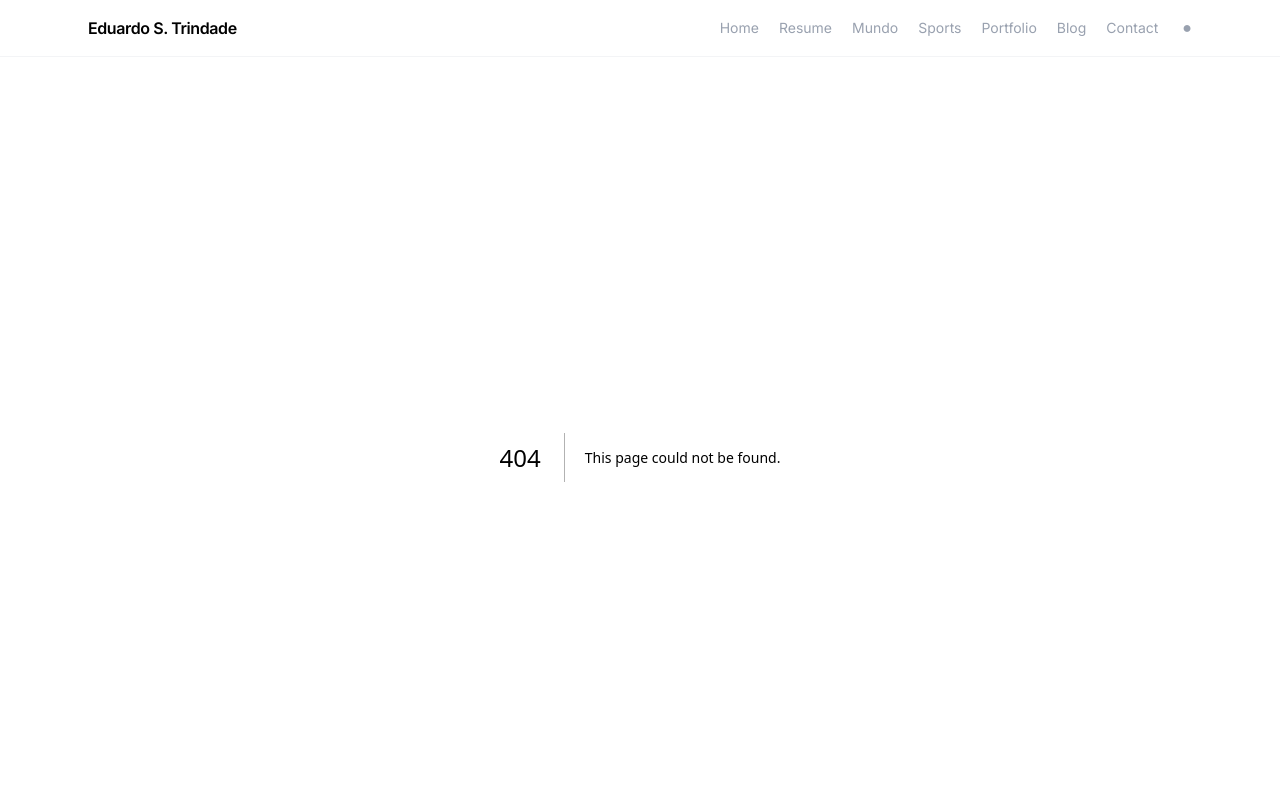
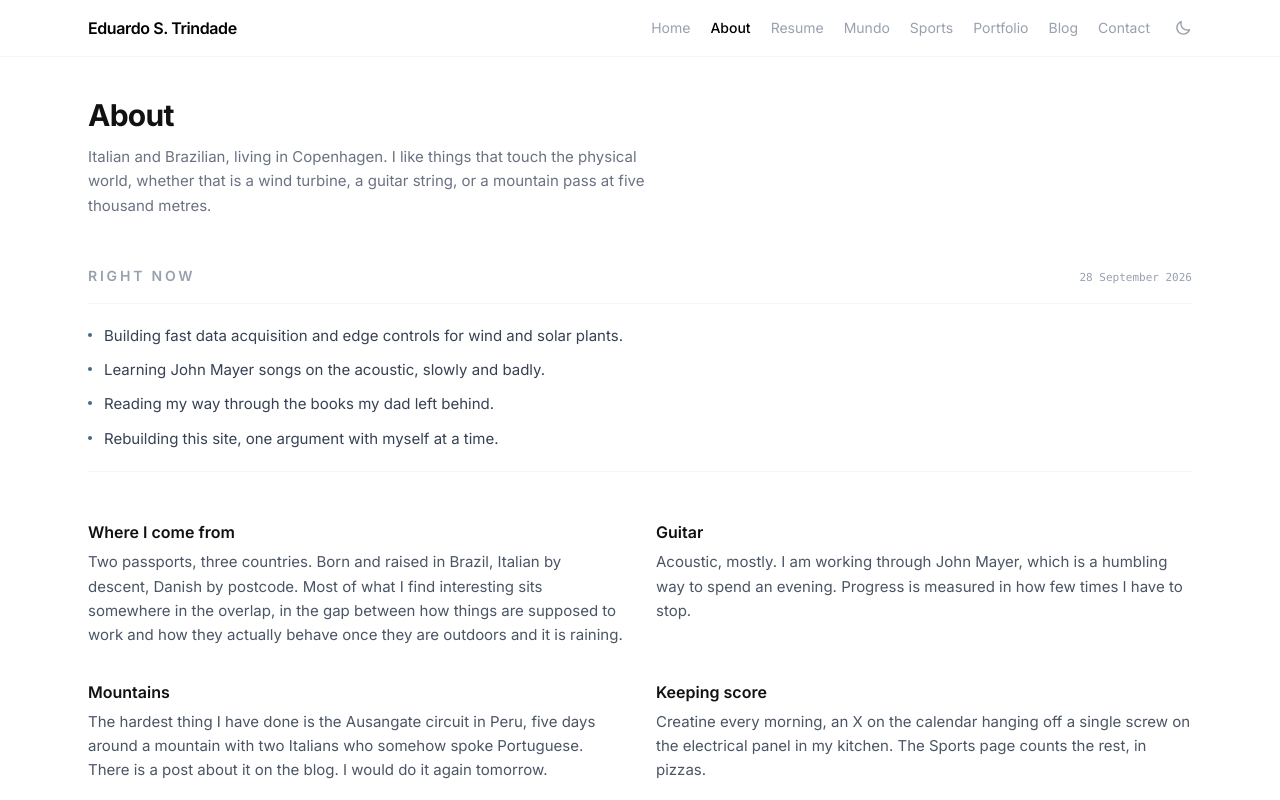
Before and after one commit to dudustri/blog, a Next.js app: page /about in a window 1280 px wide. Before the commit this address had no page. Shown: the top 800 px of the page. Built offline with nearby package versions, Linux system fonts and the light colour scheme.

Commit message:
feat: about page and header theme icon

```diff
--- /dev/null
+++ b/app/about/page.tsx
@@ -0,0 +1,85 @@
+import type { Metadata } from "next";
+import { intro, now, sections } from "@/app/data/about";
+import { formatDate } from "@/app/data/blog";
+
+const TITLE = "About";
+const DESCRIPTION =
+  "Who Eduardo Sfreddo Trindade is away from the resume, and what he is up to right now.";
+
+export const metadata: Metadata = {
+  title: TITLE,
+  description: DESCRIPTION,
+  alternates: { canonical: "/about" },
+  openGraph: { title: TITLE, description: DESCRIPTION, url: "/about" },
+};
+
+export default function AboutPage() {
+  const [current, ...archive] = now;
+
+  return (
+    <div className="w-full max-w-6xl mx-auto px-6 py-10">
+      <h1 className="text-3xl font-bold tracking-tight mb-3">About</h1>
+      <p className="text-gray-500 text-[15px] leading-relaxed max-w-xl mb-12">{intro}</p>
+
+      {/* the /now convention, a dated snapshot rather than a timeless bio */}
+      {current ? (
+        <section className="mb-12">
+          <div className="flex items-baseline justify-between gap-4 mb-4">
+            <h2 className="text-sm font-semibold uppercase tracking-[0.2em] text-gray-400">
+              Right now
+            </h2>
+            <time className="font-mono text-[11px] text-gray-400">
+              {formatDate(current.date)}
+            </time>
+          </div>
+          <ul className="space-y-2.5 border-y border-gray-100 py-5">
+            {current.entries.map((e) => (
+              <li key={e} className="flex gap-3 text-[15px] leading-relaxed text-gray-700">
+                <span
+                  aria-hidden="true"
+                  className="mt-[9px] h-1 w-1 flex-shrink-0 rounded-full"
+                  style={{ background: "#3e6b89" }}
+                />
+                <span>{e}</span>
+              </li>
+            ))}
+          </ul>
+        </section>
+      ) : null}
+
+      <section className="mb-12 grid gap-8 sm:grid-cols-2">
+        {sections.map((s) => (
+          <div key={s.title}>
+            <h2 className="font-semibold mb-1.5">{s.title}</h2>
+            <p className="text-gray-600 text-[15px] leading-relaxed">{s.body}</p>
+          </div>
+        ))}
+      </section>
+
+      {/* old snapshots stay readable, that is the interesting part a year later */}
+      {archive.length > 0 ? (
+        <section>
+          <h2 className="text-sm font-semibold uppercase tracking-[0.2em] text-gray-400 mb-5">
+            Previously
+          </h2>
+          <div className="divide-y divide-gray-100 border-t border-gray-100">
+            {archive.map((entry) => (
+              <div key={entry.date} className="py-5">
+                <time className="font-mono text-[11px] text-gray-400">
+                  {formatDate(entry.date)}
+                </time>
+                <ul className="mt-2 space-y-1.5">
+                  {entry.entries.map((e) => (
+                    <li key={e} className="text-sm leading-relaxed text-gray-500">
+                      {e}
+                    </li>
+                  ))}
+                </ul>
+              </div>
+            ))}
+          </div>
+        </section>
+      ) : null}
+    </div>
+  );
+}
--- a/app/components/Header.tsx
+++ b/app/components/Header.tsx
@@ -6,6 +6,7 @@ import { useState, useSyncExternalStore } from "react";
 
 const navLinks = [
   { href: "/", label: "Home", exact: true },
+  { href: "/about", label: "About" },
   { href: "/resume", label: "Resume" },
   { href: "/mundo", label: "Mundo" },
   { href: "/sports", label: "Sports" },
@@ -22,6 +23,39 @@ const subscribeTheme = (onChange: () => void) => {
   return () => observer.disconnect();
 };
 const isDarkTheme = () => document.documentElement.classList.contains("dark");
+
+// shows the mode you would switch to, sun while dark and moon while light
+function ThemeIcon({ dark }: { dark: boolean }) {
+  return dark ? (
+    <svg
+      width="18"
+      height="18"
+      viewBox="0 0 24 24"
+      fill="none"
+      stroke="currentColor"
+      strokeWidth="1.8"
+      strokeLinecap="round"
+      aria-hidden="true"
+    >
+      <circle cx="12" cy="12" r="4.2" />
+      <path d="M12 2.6v2.1M12 19.3v2.1M2.6 12h2.1M19.3 12h2.1M5.7 5.7l1.5 1.5M16.8 16.8l1.5 1.5M18.3 5.7l-1.5 1.5M7.2 16.8l-1.5 1.5" />
+    </svg>
+  ) : (
+    <svg
+      width="18"
+      height="18"
+      viewBox="0 0 24 24"
+      fill="none"
+      stroke="currentColor"
+      strokeWidth="1.8"
+      strokeLinecap="round"
+      strokeLinejoin="round"
+      aria-hidden="true"
+    >
+      <path d="M20.6 14.3A8.6 8.6 0 0 1 9.7 3.4 8.6 8.6 0 1 0 20.6 14.3Z" />
+    </svg>
+  );
+}
 
 export default function Header() {
   const pathname = usePathname();
@@ -75,28 +109,28 @@ export default function Header() {
 
           {/* dark mode toggle, invisible placeholder on Mundo page to preserve layout */}
           <button
-            onClick={isMundo ? undefined : toggleDark}
-            aria-label="Toggle dark mode"
-            aria-hidden={isMundo}
-            className={`ml-1 transition-colors ${isMundo ? 'invisible' : 'text-gray-400 hover:text-black'}`}
-            style={{ fontSize: 16, lineHeight: 1, padding: "2px 0", transform: "translateY(-1px)" }}
+            onClick={toggleDark}
+            aria-label={dark ? "Switch to light mode" : "Switch to dark mode"}
+            title={dark ? "Switch to light mode" : "Switch to dark mode"}
+            className={`ml-1 flex items-center transition-colors ${
+              isMundo ? 'text-white/50 hover:text-white' : 'text-gray-400 hover:text-black'
+            }`}
           >
-            {dark ? "○" : "●"}
+            <ThemeIcon dark={dark} />
           </button>
         </nav>
 
         {/* mobile controls, dark toggle + hamburger */}
         <div className="flex md:hidden items-center gap-4">
-          {!isMundo && (
-            <button
-              onClick={toggleDark}
-              aria-label="Toggle dark mode"
-              className="text-gray-400 hover:text-black transition-colors"
-              style={{ fontSize: 16, lineHeight: 1, padding: "2px 0" }}
-            >
-              {dark ? "○" : "●"}
-            </button>
-          )}
+          <button
+            onClick={toggleDark}
+            aria-label={dark ? "Switch to light mode" : "Switch to dark mode"}
+            className={`flex items-center transition-colors ${
+              isMundo ? 'text-white/50 hover:text-white' : 'text-gray-400 hover:text-black'
+            }`}
+          >
+            <ThemeIcon dark={dark} />
+          </button>
           <button
             onClick={() => setMenuOpen((v) => !v)}
             aria-label="Toggle menu"
--- /dev/null
+++ b/app/data/about.ts
@@ -0,0 +1,15 @@
+import data from "@/content/about.json";
+
+export type NowEntry = { date: string; entries: string[] };
+export type AboutSection = { title: string; body: string };
+
+export const intro: string = data.intro;
+// newest first, the rest becomes the archive
+export const now: NowEntry[] = [...data.now].sort((a, b) => {
+  const parse = (d: string) => {
+    const [day, month, year] = d.split("-");
+    return new Date(+year, +month - 1, +day).getTime();
+  };
+  return parse(b.date) - parse(a.date);
+});
+export const sections: AboutSection[] = data.sections;
--- /dev/null
+++ b/content/about.json
@@ -0,0 +1,36 @@
+{
+  "intro": "Italian and Brazilian, living in Copenhagen. I like things that touch the physical world, whether that is a wind turbine, a guitar string, or a mountain pass at five thousand metres.",
+  "now": [
+    {
+      "date": "28-09-2026",
+      "entries": [
+        "Building fast data acquisition and edge controls for wind and solar plants.",
+        "Learning John Mayer songs on the acoustic, slowly and badly.",
+        "Reading my way through the books my dad left behind.",
+        "Rebuilding this site, one argument with myself at a time."
+      ]
+    }
+  ],
+  "sections": [
+    {
+      "title": "Where I come from",
+      "body": "Two passports, three countries. Born and raised in Brazil, Italian by descent, Danish by postcode. Most of what I find interesting sits somewhere in the overlap, in the gap between how things are supposed to work and how they actually behave once they are outdoors and it is raining."
+    },
+    {
+      "title": "Guitar",
+      "body": "Acoustic, mostly. I am working through John Mayer, which is a humbling way to spend an evening. Progress is measured in how few times I have to stop."
+    },
+    {
+      "title": "Mountains",
+      "body": "The hardest thing I have done is the Ausangate circuit in Peru, five days around a mountain with two Italians who somehow spoke Portuguese. There is a post about it on the blog. I would do it again tomorrow."
+    },
+    {
+      "title": "Keeping score",
+      "body": "Creatine every morning, an X on the calendar hanging off a single screw on the electrical panel in my kitchen. The Sports page counts the rest, in pizzas."
+    },
+    {
+      "title": "Ragnarok",
+      "body": "The game of my childhood, and now a server I run for friends split between Denmark and Brazil. It is in the portfolio, because the game was never the hard part."
+    }
+  ]
+}
```
